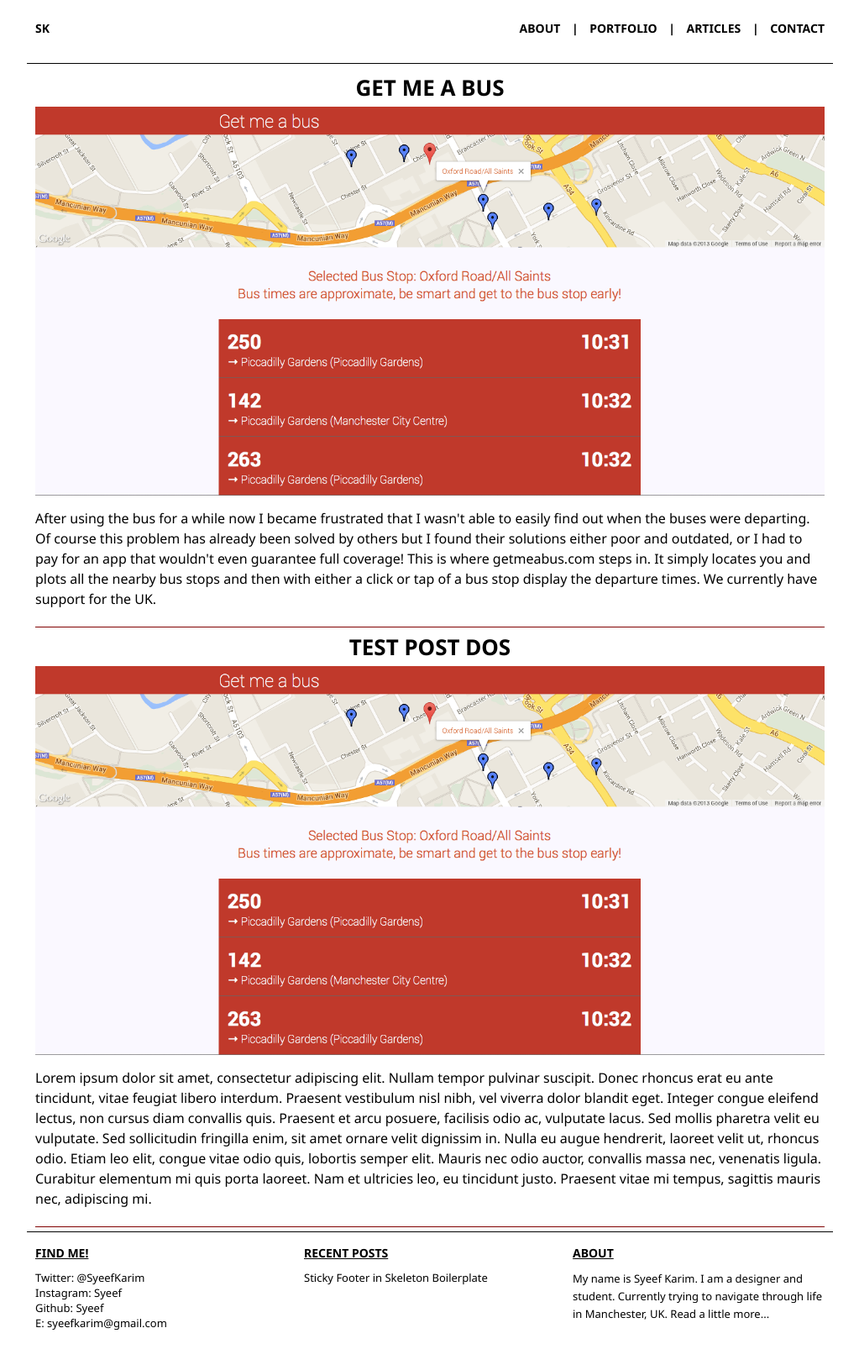
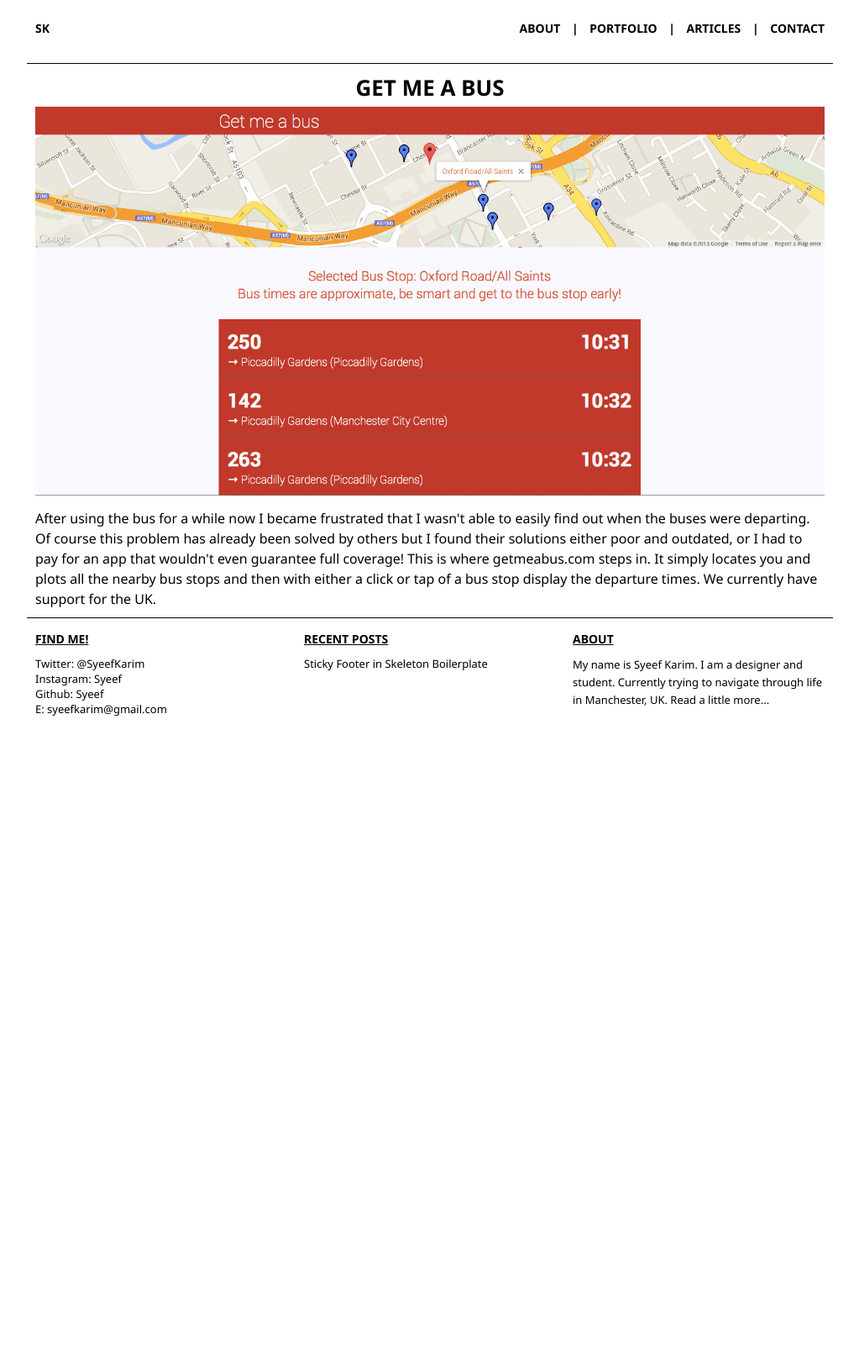
Before and after one commit to syeef/syeefkarim-2016-v0, a Jekyll site: the page built from portfolio/index.md, in a window 1280 px wide. Shown: the whole page at 84% size, without its empty margins (128-1151 px from the left). Built offline with Jekyll 4.4.1, drawn with Linux system fonts in a browser that asks for light colours; Markdown is read by kramdown in place of the engine named in the settings; after the commit the page ends 900 px from its top, so only the background shows below that.

Commit message:
removed the test portfolio

```diff
--- a/_layouts/portfolio.html
+++ b/_layouts/portfolio.html
@@ -21,7 +21,7 @@
 
                         </div>
 
-                        <div id="article-line">&nbsp</div>
+<!--                         <div id="article-line">&nbsp</div>
 
                         <div id="portfolio-wrapper">
 
@@ -29,9 +29,9 @@
                                         <h2 id="portfolio-title">{{page.title2}}</h2>
                                 </div>
 
-                        <!--        <div id="port-background"
+                               <div id="port-background"
                                 style="background-image: url('{{page.image2}}'); background-repeat:no-repeat; width: 100%; height: 100%;">
-                                </div> -->
+                                </div>
 
                                 <img src="{{ site.url }}{{page.image1}}" width="100%" height="auto">
 
@@ -41,7 +41,7 @@
 
                         </div>
 
-                        <div id="article-line">&nbsp</div>
+                        <div id="article-line">&nbsp</div> -->
 
                 </div>
         </div> <!--END OF CONTAINER-->
--- a/portfolio/index.md
+++ b/portfolio/index.md
@@ -5,8 +5,4 @@ layout: portfolio
 title1: Get Me a Bus
 image1: /images/posts/getmeabus.png
 bio1: After using the bus for a while now I became frustrated that I wasn't able to easily find out when the buses were departing. Of course this problem has already been solved by others but I found their solutions either poor and outdated, or I had to pay for an app that wouldn't even guarantee full coverage! This is where getmeabus.com steps in. It simply locates you and plots all the nearby bus stops and then with either a click or tap of a bus stop display the departure times. We currently have support for the UK.
-
-title2: TEST POST DOS
-image2: /images/posts/test2.jpg
-bio2: Lorem ipsum dolor sit amet, consectetur adipiscing elit. Nullam tempor pulvinar suscipit. Donec rhoncus erat eu ante tincidunt, vitae feugiat libero interdum. Praesent vestibulum nisl nibh, vel viverra dolor blandit eget. Integer congue eleifend lectus, non cursus diam convallis quis. Praesent et arcu posuere, facilisis odio ac, vulputate lacus. Sed mollis pharetra velit eu vulputate. Sed sollicitudin fringilla enim, sit amet ornare velit dignissim in. Nulla eu augue hendrerit, laoreet velit ut, rhoncus odio. Etiam leo elit, congue vitae odio quis, lobortis semper elit. Mauris nec odio auctor, convallis massa nec, venenatis ligula. Curabitur elementum mi quis porta laoreet. Nam et ultricies leo, eu tincidunt justo. Praesent vitae mi tempus, sagittis mauris nec, adipiscing mi.
 ---
```
